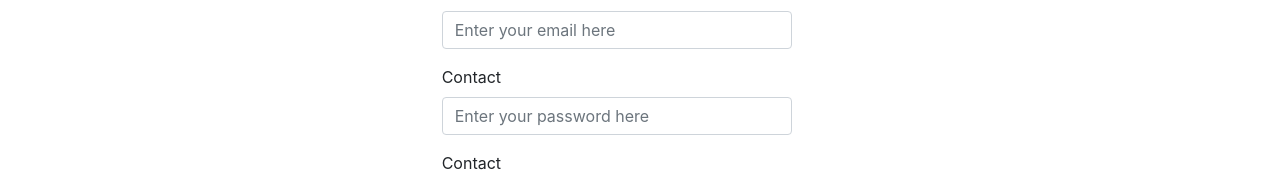
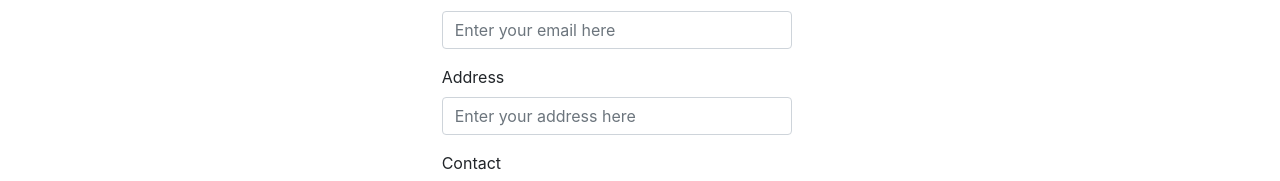
Before and after one commit to Nitin1604/HotelManagement, a React (Create React App) app: page /contact in a window 1280 px wide. Shown: the part 257-438 px from the top of the page. Built offline with nearby package versions, Linux system fonts and the light colour scheme.

Commit message:
Updating cod of Contact.js

```diff
--- a/src/Components/Contact.js
+++ b/src/Components/Contact.js
@@ -36,27 +36,27 @@ const ContactComponent = () => {
                         </div>
                         {/* Email block will ends here */}
 
+                        {/* Address block start here */}
+                        <div className="row">
+                            <div className="col-sm-4">
+                                <div className="form-group">
+                                    <label for="exampleInputAddress">Address</label>
+                                    <input type="text" className="form-control" id="exampleInputAddress" placeholder="Enter your address here" />
+                                </div>
+                            </div>
+                        </div>
+                        {/* Address block ends here */}
+
                         {/* Contact block start here */}
                         <div className="row">
                             <div className="col-sm-4">
                                 <div className="form-group">
-                                    <label for="exampleInputPassword1">Contact</label>
-                                    <input type="text" className="form-control" id="exampleInputPassword1" placeholder="Enter your password here" />
+                                    <label for="exampleInputContact">Contact</label>
+                                    <input type="text" className="form-control" id="exampleInputContact" placeholder="Enter your password here" />
                                 </div>
                             </div>
                         </div>
                         {/* Contact block ends here */}
-
-                        {/* Address block start here */}
-                        <div className="row">
-                            <div className="col-sm-4">
-                                <div className="form-group">
-                                    <label for="exampleInputPassword1">Contact</label>
-                                    <input type="text" className="form-control" id="exampleInputPassword1" placeholder="Enter your password here" />
-                                </div>
-                            </div>
-                        </div>
-                        {/* Address block ends here */}
 
                         {/* Submit Button block start here */}
                         <div className='my-2'>
```
